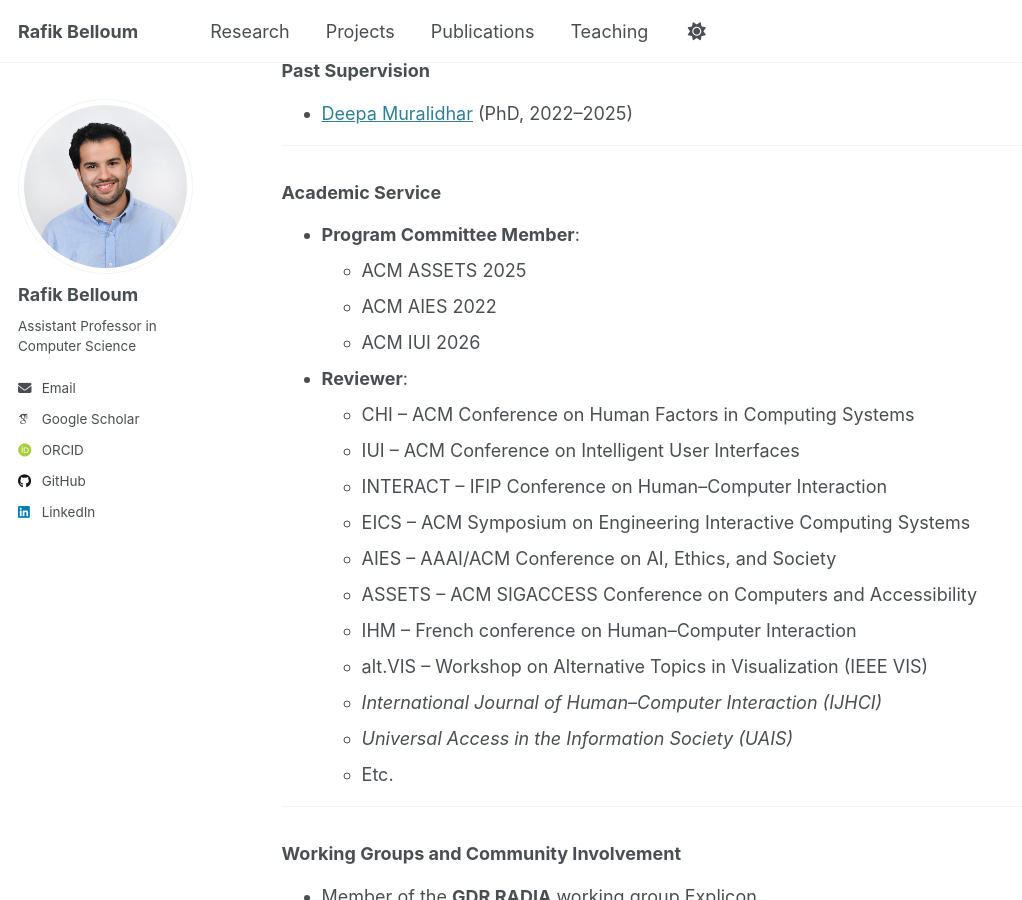
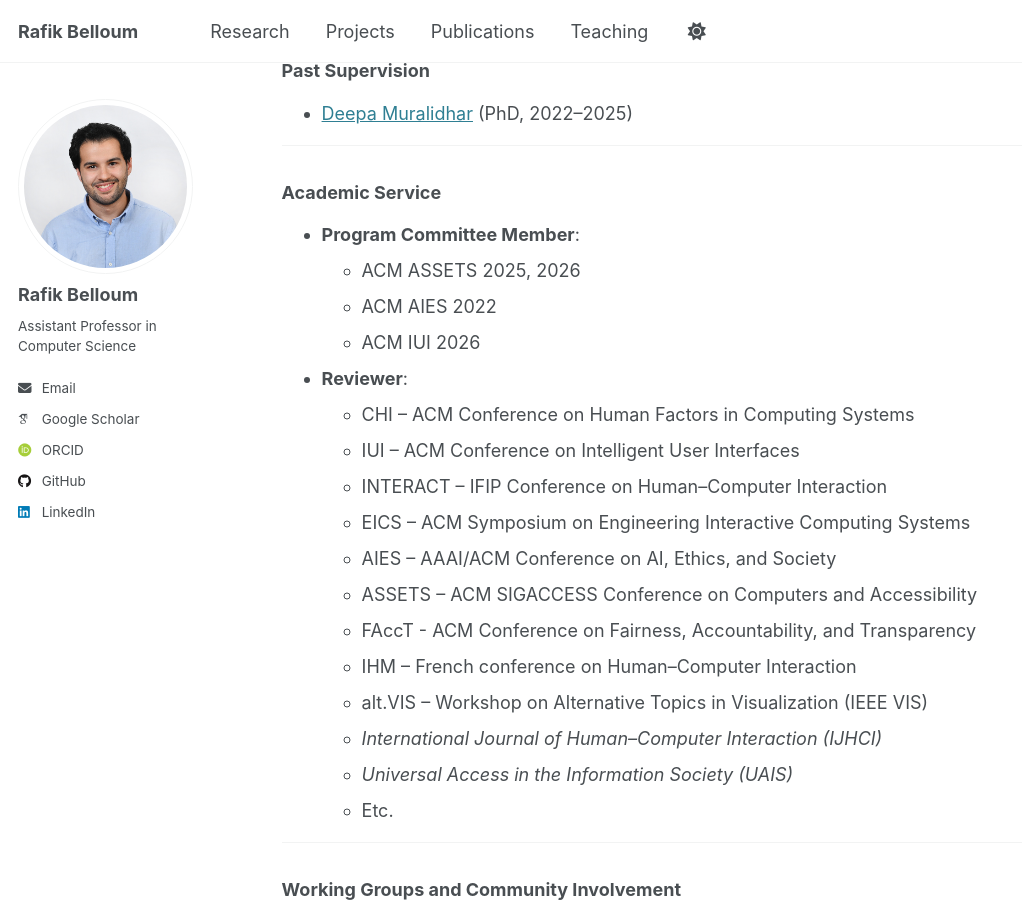
Before and after one commit to rafik-belloum/rafik-belloum.github.io, a Jekyll site: the page built from _pages/research.md, in a window 1280 px wide and 900 px high, scrolled down 795 px. Shown: the whole window, without its empty margins (0-1022 px from the left). Built offline with Jekyll 4.4.1, drawn with Linux system fonts in a browser that asks for light colours; some web fonts are replaced.

Commit message:
Update research.md

```diff
--- a/_pages/research.md
+++ b/_pages/research.md
@@ -44,7 +44,7 @@ I have established collaborations with cognitive psychology and gerontology team
 ### Academic Service
 
 - **Program Committee Member**:
-  - ACM ASSETS 2025
+  - ACM ASSETS 2025, 2026
   - ACM AIES 2022
   - ACM IUI 2026
 
@@ -55,6 +55,7 @@ I have established collaborations with cognitive psychology and gerontology team
   - EICS – ACM Symposium on Engineering Interactive Computing Systems
   - AIES – AAAI/ACM Conference on AI, Ethics, and Society
   - ASSETS – ACM SIGACCESS Conference on Computers and Accessibility
+  - FAccT - ACM Conference on Fairness, Accountability, and Transparency
   - IHM – French conference on Human–Computer Interaction
   - alt.VIS – Workshop on Alternative Topics in Visualization (IEEE VIS)
   - *International Journal of Human–Computer Interaction (IJHCI)*
```
